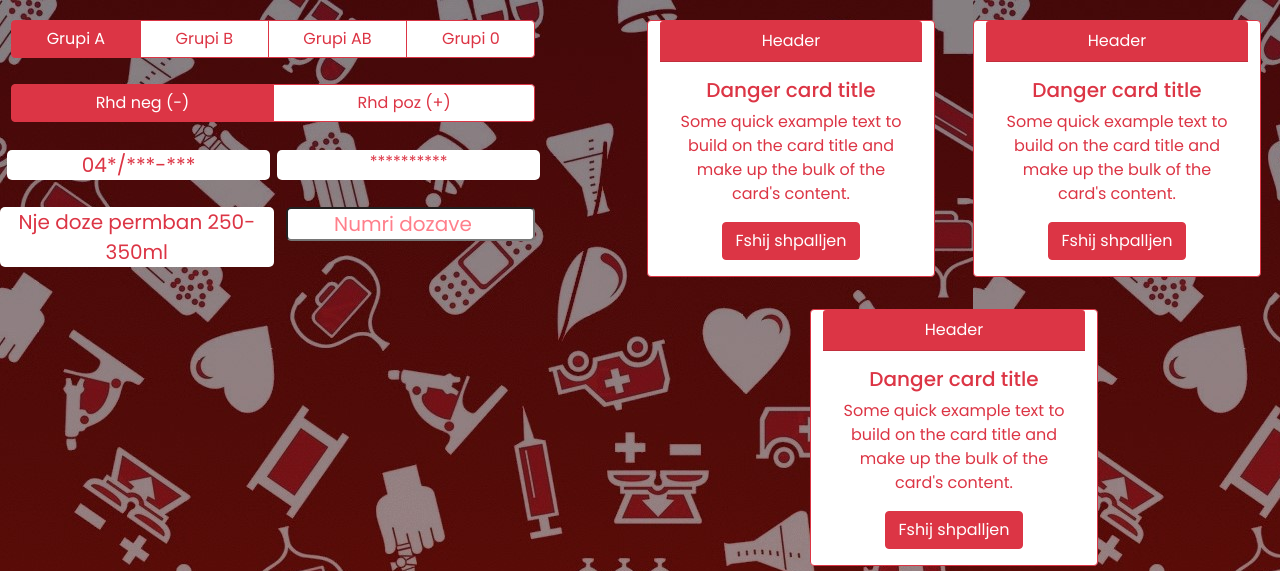
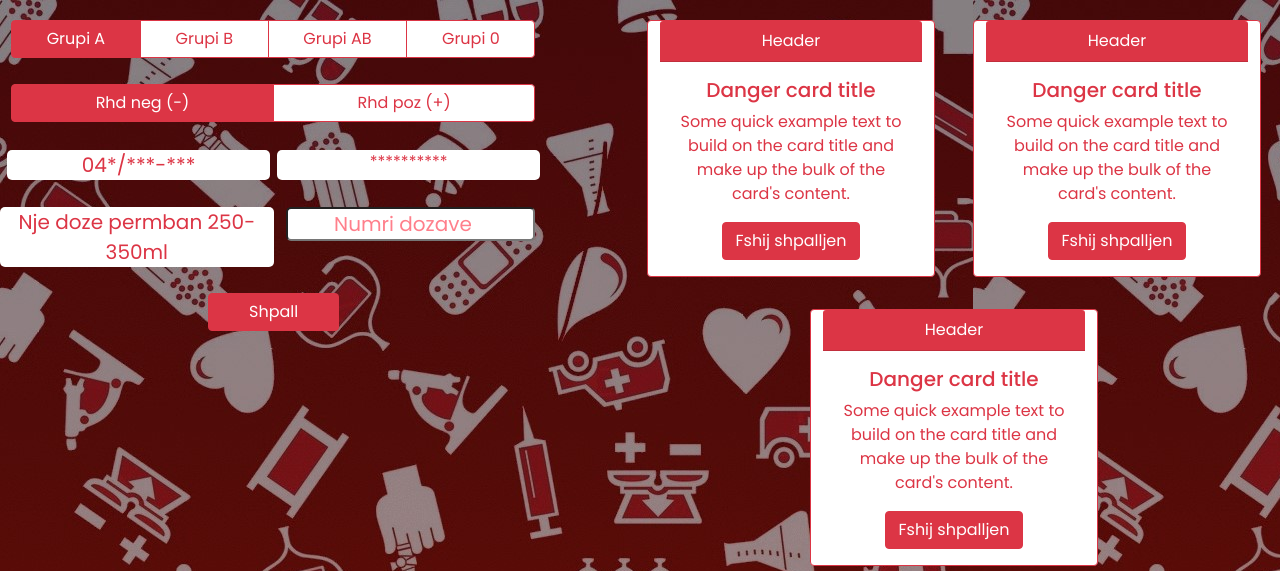
Before and after one commit to ErmalCahanaj/Inxhinjeri-e-Web, a PHP site: page /qtgj.html in a window 1280 px wide. Shown: the top 571 px of the page. Run offline with PHP 8.4, Linux system fonts and the light colour scheme.

Commit message:
ndryshime ne dizajn

```diff
--- a/qtgj.html
+++ b/qtgj.html
@@ -1,4 +1,5 @@
-<html>
+<!DOCTYPE html>
+<html lang="en">
 
 <head>
   <meta charset="UTF-8" />
@@ -13,6 +14,7 @@
 <body>
   <div class="container-fluid">
     <div class="col-md-5 col-post" style="float: left">
+      <form action="">
         <div class="btn-group btn-group btn-grupigjakut" role="group" aria-label="Basic radio toggle button group">
           <input type="radio" class="btn-check" name="btnradio" id="btnradiogrA" autocomplete="off" checked />
           <label class="btn btn-outline-danger" for="btnradiogrA">Grupi A</label>
@@ -54,7 +56,14 @@
             <input type="number" class="doza1" placeholder="Numri dozave" />
           </div>
         </div>
+
+        <div class="btn-center">
+          <button type="submit" class="btn btn-submit btn-danger">Shpall</button>
         </div>
+
+      </form>
+    </div>
+
 
 
     <div class="col-md-6" style="float: right">
@@ -97,15 +106,14 @@
           </div>
         </div>
 
-        </form>
-
-
       </div>
 
     </div>
 
   </div>
 
+
 </body>
 
+
 </html>
--- a/style.css
+++ b/style.css
@@ -91,6 +91,9 @@ body{
   color: #dc3545;
 }
 
+.doza input{
+  color: #dc3545;
+}
 .doza ::placeholder{
   color:#ff0019;
   opacity: 0.5;
@@ -117,3 +120,12 @@ body{
   position: center;
   margin-top: 5%;
 }
+.btn-center{
+  margin-top: 5%;
+  display: flex;
+  justify-content: center;
+}
+
+.btn-submit{
+  width: 25%;
+}
```
Lines whose indentation alone changed are shown as unchanged.
